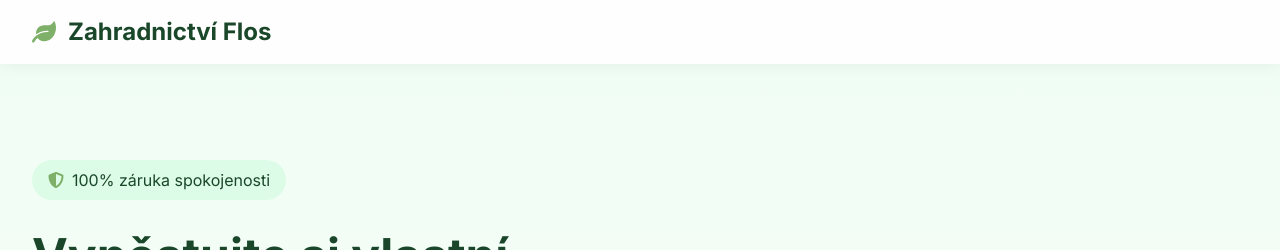
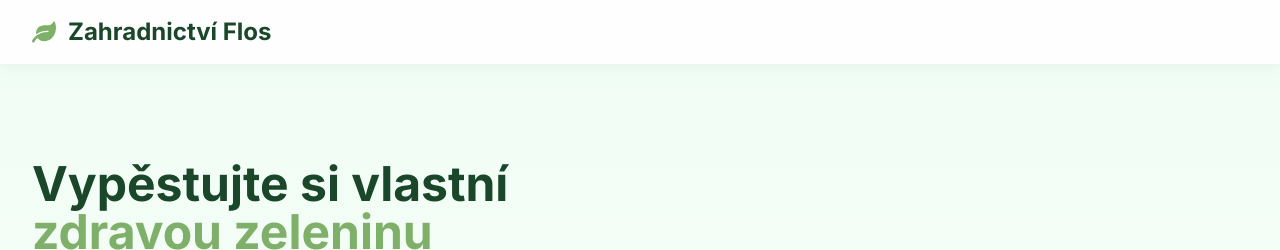
Before and after one commit to buchal95/flos-kurz, a React (Vite) app: page / in a window 1280 px wide. Shown: the top 250 px of the page. Built offline with nearby package versions, Linux system fonts and the light colour scheme.

Commit message:
Remove redundant guarantee badge

```diff
--- a/src/App.tsx
+++ b/src/App.tsx
@@ -56,16 +56,6 @@ const Hero = () => {
             variants={fadeIn}
             transition={{ duration: 0.5 }}
           >
-            <motion.div
-              initial={{ opacity: 0 }}
-              animate={{ opacity: 1 }}
-              transition={{ delay: 0.2 }}
-              className="inline-flex items-center gap-2 px-4 py-2 rounded-full bg-green-100 text-flos-dark mb-8"
-            >
-              <FaShieldAlt className="text-flos-light" />
-              <span>100% záruka spokojenosti</span>
-            </motion.div>
-
             <h1 className="text-4xl md:text-5xl font-bold text-flos-dark mb-8 leading-tight">
               Vypěstujte si vlastní <span className="text-flos-light">zdravou zeleninu</span>
             </h1>
@@ -661,6 +651,7 @@ const App = () => {
       <Guarantee />
       <FAQ />
       <FixedCTA />
+
     </div>
   );
 };
```
